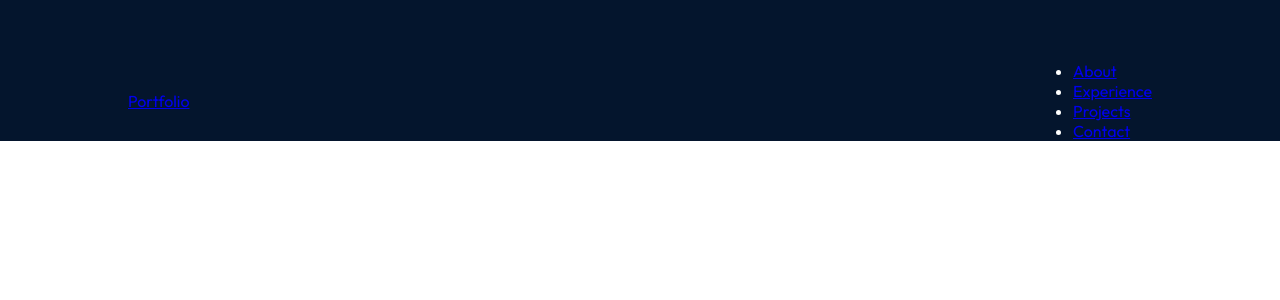
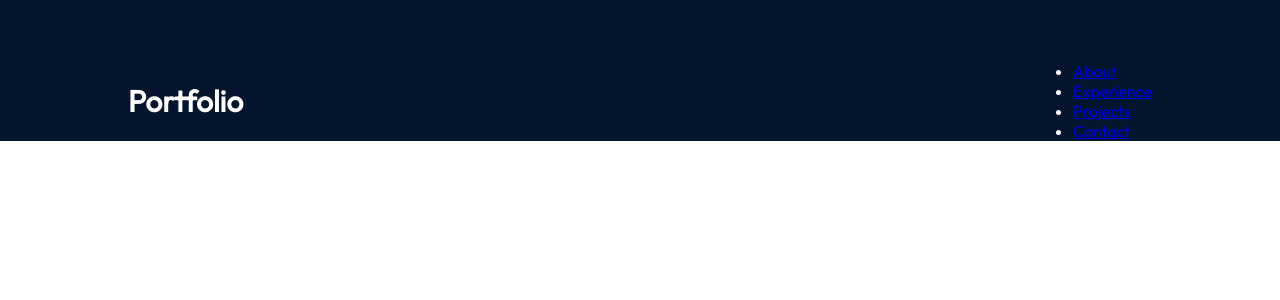
Before and after one commit to sabinaSandais/my-portfolio, a React (Vite) app in the folder portfolio/: page / in a window 1280 px wide. Shown: the top 300 px of the page. Built offline with nearby package versions, Linux system fonts and the light colour scheme.

Commit message:
Update Navbar.module.css

```diff
--- a/portfolio/src/components/Navbar.module.css
+++ b/portfolio/src/components/Navbar.module.css
@@ -10,3 +10,9 @@ z-index: 2;
 margin: 0 10%;
 
 }
+.title{
+    font-size: 30px;
+    font-weight: 600;
+    text-decoration: none;
+    color:var(--color-text);
+}
```
